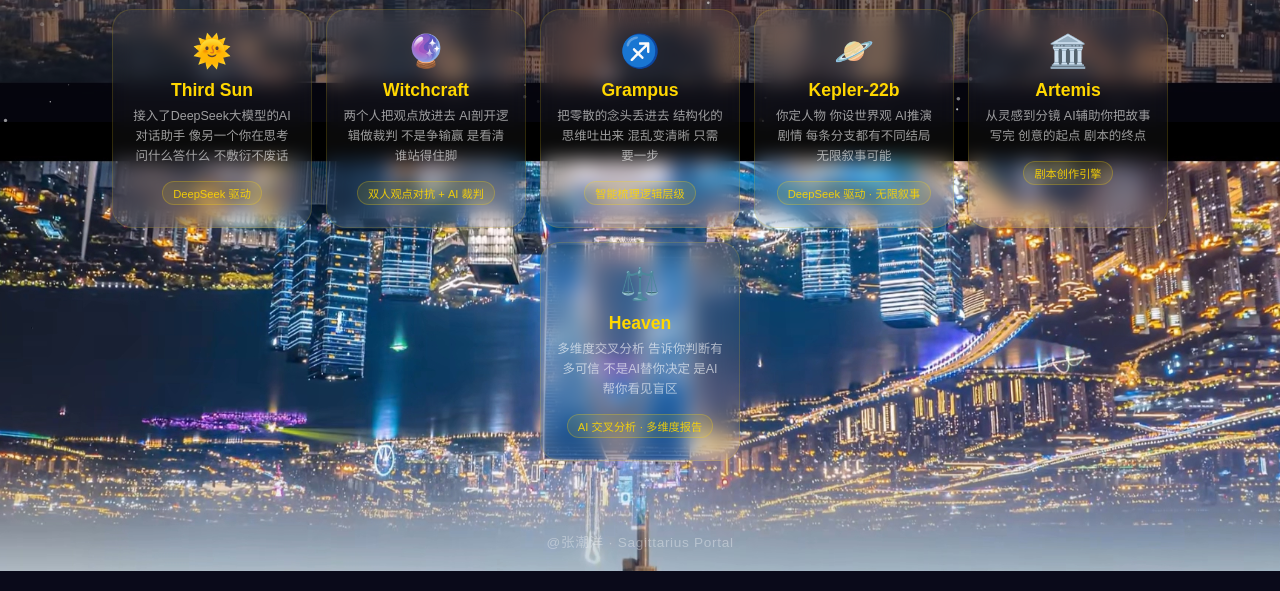
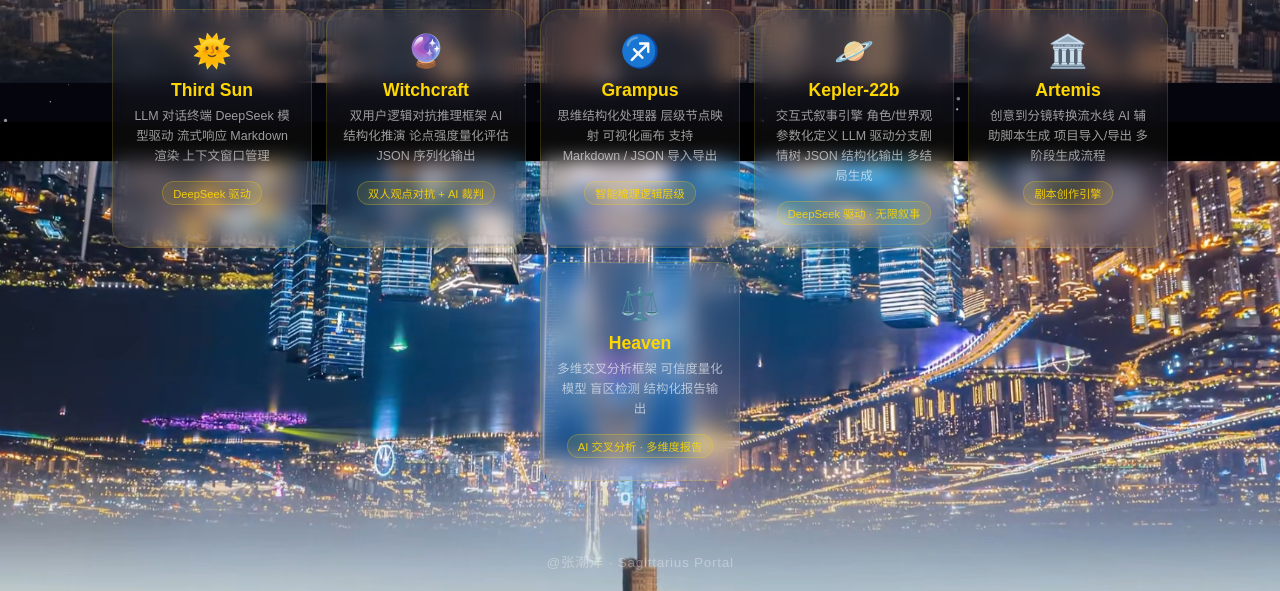
Before and after one commit to 111Unimasu/sagittarius-portal, a website: page index.html in a window 1280 px wide. Shown: the part 678-1269 px from the top of the page. Drawn offline with Linux system fonts and the light colour scheme; a web font is replaced by a local one.

Commit message:
rewrite card descriptions in CS terminology

```diff
--- a/index.html
+++ b/index.html
@@ -442,7 +442,7 @@ body::before {
 
       <div class="card-title">Third Sun</div>
 
-      <div class="card-desc">接入了DeepSeek大模型的AI对话助手 像另一个你在思考 问什么答什么 不敷衍不废话</div>
+      <div class="card-desc">LLM 对话终端  DeepSeek 模型驱动  流式响应  Markdown 渲染  上下文窗口管理</div>
 
       <span class="card-tag">DeepSeek 驱动</span>
 
@@ -456,7 +456,7 @@ body::before {
 
       <div class="card-title">Witchcraft</div>
 
-      <div class="card-desc">两个人把观点放进去 AI剖开逻辑做裁判 不是争输赢 是看清谁站得住脚</div>
+      <div class="card-desc">双用户逻辑对抗推理框架  AI 结构化推演  论点强度量化评估  JSON 序列化输出</div>
 
       <span class="card-tag">双人观点对抗 + AI 裁判</span>
 
@@ -470,7 +470,7 @@ body::before {
 
       <div class="card-title">Grampus</div>
 
-      <div class="card-desc">把零散的念头丢进去 结构化的思维吐出来 混乱变清晰 只需要一步</div>
+      <div class="card-desc">思维结构化处理器  层级节点映射  可视化画布  支持 Markdown / JSON 导入导出</div>
 
       <span class="card-tag">智能梳理逻辑层级</span>
 
@@ -484,7 +484,7 @@ body::before {
 
       <div class="card-title">Kepler-22b</div>
 
-      <div class="card-desc">你定人物 你设世界观 AI推演剧情 每条分支都有不同结局 无限叙事可能</div>
+      <div class="card-desc">交互式叙事引擎  角色/世界观参数化定义  LLM 驱动分支剧情树  JSON 结构化输出  多结局生成</div>
 
       <span class="card-tag">DeepSeek 驱动 · 无限叙事</span>
 
@@ -498,7 +498,7 @@ body::before {
 
       <div class="card-title">Artemis</div>
 
-      <div class="card-desc">从灵感到分镜 AI辅助你把故事写完 创意的起点 剧本的终点</div>
+      <div class="card-desc">创意到分镜转换流水线  AI 辅助脚本生成  项目导入/导出  多阶段生成流程</div>
 
       <span class="card-tag">剧本创作引擎</span>
 
@@ -512,7 +512,7 @@ body::before {
 
       <div class="card-title">Heaven</div>
 
-      <div class="card-desc">多维度交叉分析 告诉你判断有多可信 不是AI替你决定 是AI帮你看见盲区</div>
+      <div class="card-desc">多维交叉分析框架  可信度量化模型  盲区检测  结构化报告输出</div>
 
       <span class="card-tag">AI 交叉分析 · 多维度报告</span>
 
```
